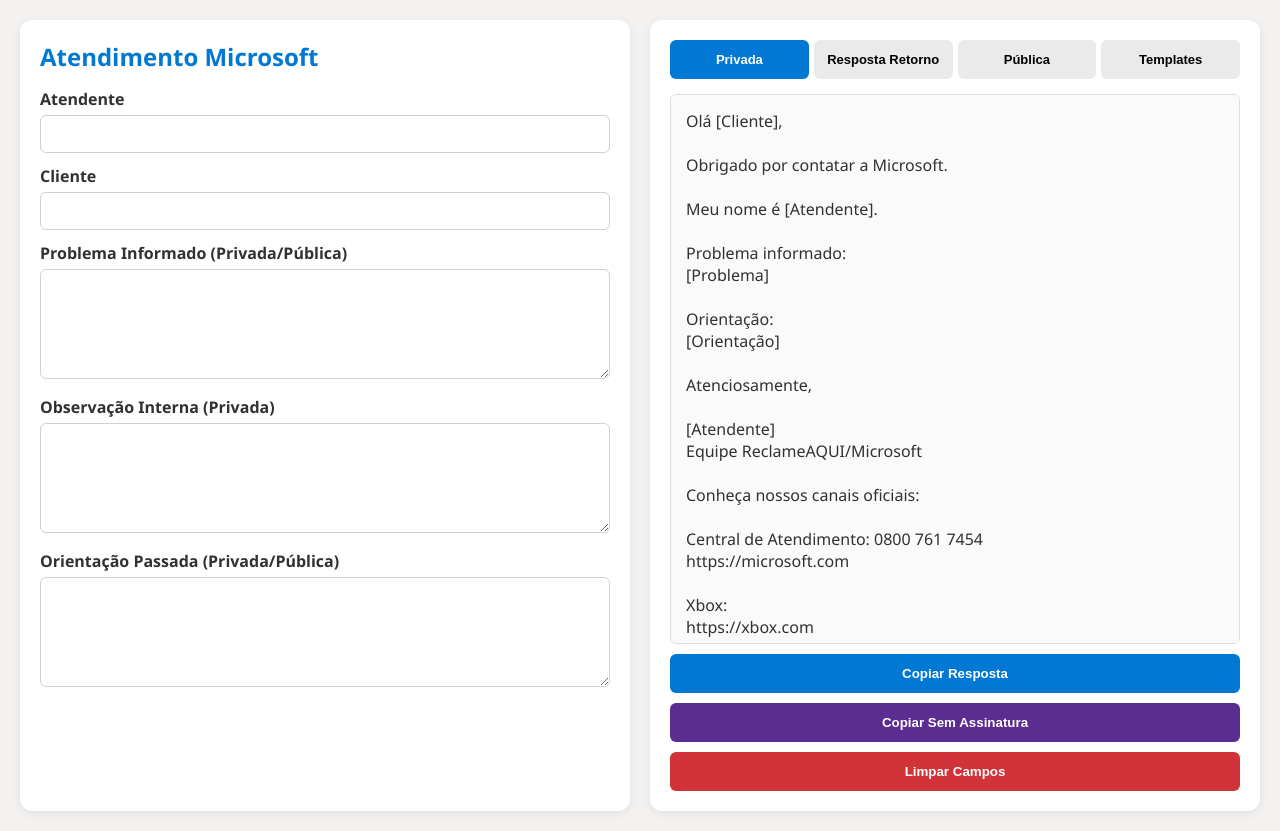
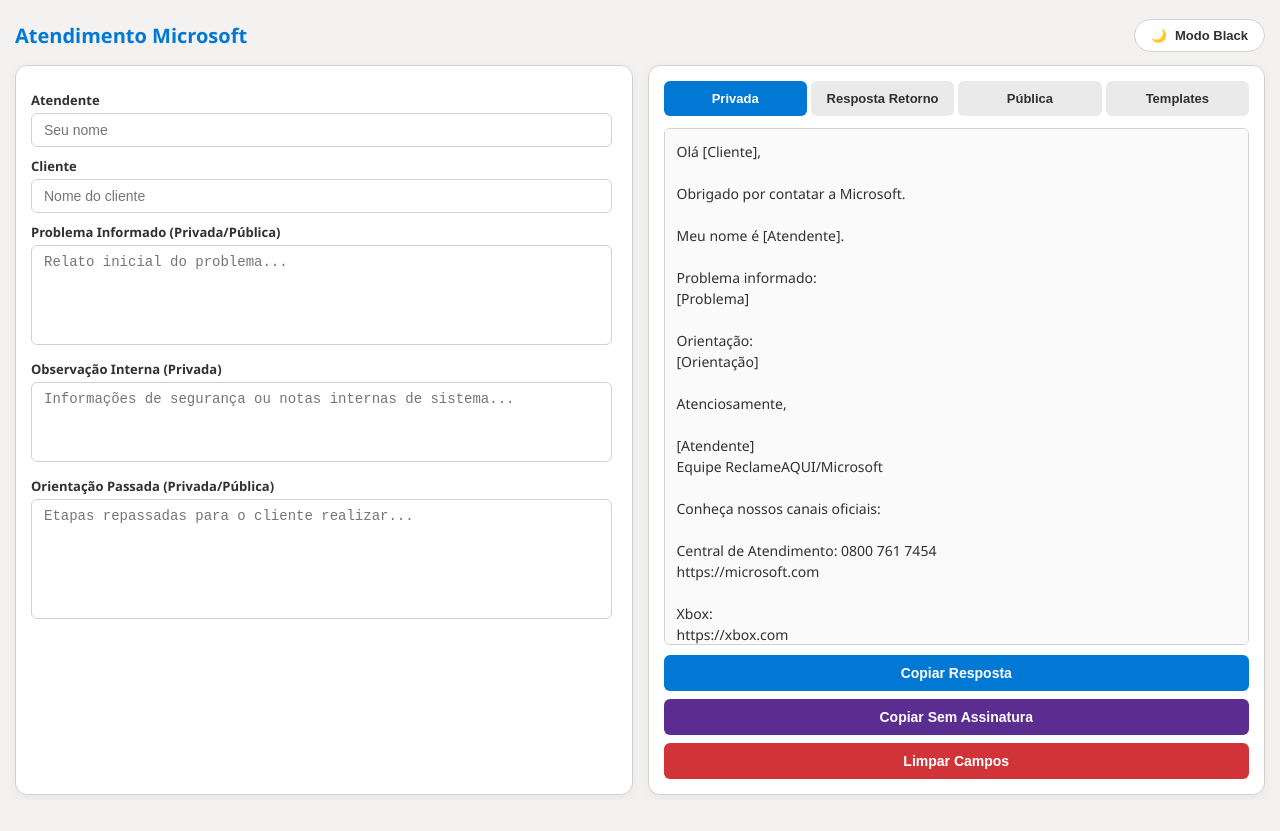
Before and after one commit to feobr/Templetes-, a plain HTML site: page index.html in a window 1280 px wide. After the commit the page ends 800 px from the top, so only its background shows below. Drawn offline with Linux system fonts and the light colour scheme.

Commit message:
Update index.html

```diff
--- a/index.html
+++ b/index.html
@@ -4,202 +4,338 @@
 <meta charset="UTF-8">
 <meta name="viewport" content="width=device-width, initial-scale=1.0">
 <title>Dashboard ReclameAQUI | Microsoft</title>
-
 <style>
-*{
-    margin:0;
-    padding:0;
-    box-sizing:border-box;
+:root {
+    --bg-color: #f3f2f1;
+    --card-bg: #ffffff;
+    --text-color: #323130;
+    --primary-color: #0078d4;
+    --primary-hover: #106ebe;
+    --purple-color: #5c2d91;
+    --purple-hover: #4b2475;
+    --danger-color: #d13438;
+    --danger-hover: #a8282b;
+    --border-color: #d1d1d1;
+    --preview-bg: #fafafa;
+    --tab-bg: #eaeaea;
+    --tab-text: #323130;
+    --retorno-bg: #fffdf4;
+    --retorno-border: #f2c811;
+    --retorno-text: #8a6d00;
+    --badge-geral-bg: #e1f5fe;
+    --badge-geral-text: #0288d1;
+    --badge-retorno-bg: #fff3e0;
+    --badge-retorno-text: #f57c00;
 }
 
-body{
-    font-family:'Segoe UI',sans-serif;
-    background:#f3f2f1;
-    padding:20px;
-    color:#323130;
+[data-theme="dark"] {
+    --bg-color: #111111;
+    --card-bg: #1b1b1b;
+    --text-color: #f5f5f5;
+    --primary-color: #0086f0;
+    --primary-hover: #339af2;
+    --purple-color: #723db5;
+    --purple-hover: #8553ca;
+    --danger-color: #e84144;
+    --danger-hover: #ef6366;
+    --border-color: #444444;
+    --preview-bg: #242424;
+    --tab-bg: #2d2d2d;
+    --tab-text: #cccccc;
+    --retorno-bg: #2d2919;
+    --retorno-border: #bfa00f;
+    --retorno-text: #f7df72;
+    --badge-geral-bg: #0d3c55;
+    --badge-geral-text: #64b5f6;
+    --badge-retorno-bg: #4a2700;
+    --badge-retorno-text: #ffb74d;
 }
 
-.container{
-    display:grid;
-    grid-template-columns:1fr 1fr;
-    gap:20px;
-    max-width:1400px;
-    margin:auto;
+* {
+    margin: 0;
+    padding: 0;
+    box-sizing: border-box;
 }
 
-.card{
-    background:#fff;
-    border-radius:12px;
-    padding:20px;
-    box-shadow:0 2px 10px rgba(0,0,0,.08);
+body {
+    font-family: 'Segoe UI', -apple-system, BlinkMacSystemFont, sans-serif;
+    background: var(--bg-color);
+    color: var(--text-color);
+    height: 100vh;
+    padding: 15px;
+    overflow: hidden;
+    transition: background 0.3s, color 0.3s;
 }
 
-h2{
-    color:#0078d4;
-    margin-bottom:15px;
+.header-bar {
+    display: flex;
+    justify-content: space-between;
+    align-items: center;
+    max-width: 1600px;
+    margin: 0 auto 10px auto;
+    height: 40px;
 }
 
-label{
-    display:block;
-    margin-top:12px;
-    font-weight:600;
+h2 {
+    color: var(--primary-color);
+    font-size: 20px;
 }
 
-input, textarea{
-    width:100%;
-    padding:10px;
-    margin-top:5px;
-    border:1px solid #d1d1d1;
-    border-radius:6px;
-    font-size:14px;
+.theme-toggle-btn {
+    padding: 8px 16px;
+    border: 1px solid var(--border-color);
+    border-radius: 20px;
+    background: var(--card-bg);
+    color: var(--text-color);
+    font-weight: 600;
+    cursor: pointer;
+    font-size: 13px;
+    display: flex;
+    align-items: center;
+    gap: 8px;
+    transition: all 0.2s;
 }
 
-textarea{
-    min-height:110px;
-    resize:vertical;
+.theme-toggle-btn:hover {
+    border-color: var(--primary-color);
 }
 
-/* Campos exclusivos da aba Retorno */
-.retorno-exclusivo-fields {
-    background: #fffdf4;
-    border: 1px dashed #f2c811;
-    padding: 15px;
-    border-radius: 8px;
-    margin-top: 15px;
-}
-.retorno-exclusivo-title {
-    font-size: 13px;
-    text-transform: uppercase;
-    color: #8a6d00;
-    letter-spacing: 0.5px;
-    margin-bottom: 5px;
-    font-weight: bold;
+.container {
+    display: grid;
+    grid-template-columns: 1fr 1fr;
+    gap: 15px;
+    max-width: 1600px;
+    margin: auto;
+    height: calc(100vh - 70px);
 }
 
-.tabs{
-    display:flex;
-    gap:5px;
-    margin-bottom:15px;
+.card {
+    background: var(--card-bg);
+    border-radius: 12px;
+    padding: 15px;
+    box-shadow: 0 4px 12px rgba(0,0,0,.05);
+    display: flex;
+    flex-direction: column;
+    overflow: hidden;
+    border: 1px solid var(--border-color);
+    transition: background 0.3s, border-color 0.3s;
 }
 
-.tab{
-    flex:1;
-    padding:12px 6px;
-    border:none;
-    border-radius:6px;
-    cursor:pointer;
-    background:#eaeaea;
-    font-weight:600;
+.form-scroll-container {
+    flex: 1;
+    overflow-y: auto;
+    padding-right: 5px;
+}
+
+label {
+    display: block;
+    margin-top: 10px;
+    font-weight: 600;
+    font-size: 13px;
+}
+
+input, textarea {
+    width: 100%;
+    padding: 8px 12px;
+    margin-top: 4px;
+    border: 1px solid var(--border-color);
+    border-radius: 6px;
+    font-size: 14px;
+    background: var(--card-bg);
+    color: var(--text-color);
+    transition: all 0.2s;
+}
+
+input:focus, textarea:focus {
+    outline: none;
+    border-color: var(--primary-color);
+}
+
+textarea {
+    min-height: 80px;
+    resize: none;
+}
+
+#problema, #retornoProblema {
+    min-height: 100px;
+}
+#orientacao, #retornoInstrucao {
+    min-height: 120px;
+}
+
+.retorno-exclusivo-fields {
+    background: var(--retorno-bg);
+    border: 1px dashed var(--retorno-border);
+    padding: 12px;
+    border-radius: 8px;
+    margin-top: 12px;
+    transition: background 0.3s, border-color 0.3s;
+}
+
+.retorno-exclusivo-title {
+    font-size: 12px;
+    text-transform: uppercase;
+    color: var(--retorno-text);
+    letter-spacing: 0.5px;
+    font-weight: bold;
+    margin-bottom: 2px;
+}
+
+.tabs {
+    display: flex;
+    gap: 4px;
+    margin-bottom: 12px;
+}
+
+.tab {
+    flex: 1;
+    padding: 10px 4px;
+    border: none;
+    border-radius: 6px;
+    cursor: pointer;
+    background: var(--tab-bg);
+    color: var(--tab-text);
+    font-weight: 600;
     font-size: 13px;
     text-align: center;
+    transition: all 0.2s;
 }
 
-.tab.active{
-    background:#0078d4;
-    color:#fff;
+.tab:hover {
+    opacity: 0.9;
 }
 
-.preview{
-    border:1px solid #ddd;
-    border-radius:6px;
-    background:#fafafa;
-    padding:15px;
-    height:550px;
-    overflow:auto;
-    white-space:pre-wrap;
+.tab.active {
+    background: var(--primary-color);
+    color: #fff;
 }
 
-.btn{
-    width:100%;
-    padding:12px;
-    border:none;
-    border-radius:6px;
-    cursor:pointer;
-    font-weight:600;
-    margin-top:10px;
+.preview {
+    border: 1px solid var(--border-color);
+    border-radius: 6px;
+    background: var(--preview-bg);
+    padding: 12px;
+    flex: 1;
+    overflow-y: auto;
+    white-space: pre-wrap;
+    font-size: 14px;
+    line-height: 1.5;
+    transition: background 0.3s, border-color 0.3s;
 }
 
-.btn-primary{
-    background:#0078d4;
-    color:#fff;
+.btn-group {
+    margin-top: 10px;
+    display: flex;
+    flex-direction: column;
+    gap: 8px;
 }
 
-.btn-purple{
-    background:#5c2d91;
-    color:#fff;
+.btn {
+    width: 100%;
+    padding: 10px;
+    border: none;
+    border-radius: 6px;
+    cursor: pointer;
+    font-weight: 600;
+    font-size: 14px;
+    transition: background 0.2s;
 }
 
-.btn-danger{
-    background:#d13438;
-    color:#fff;
+.btn-primary { background: var(--primary-color); color: #fff; }
+.btn-primary:hover { background: var(--primary-hover); }
+
+.btn-purple { background: var(--purple-color); color: #fff; }
+.btn-purple:hover { background: var(--purple-hover); }
+
+.btn-danger { background: var(--danger-color); color: #fff; }
+.btn-danger:hover { background: var(--danger-hover); }
+
+#templateArea {
+    display: none;
+    flex: 1;
+    overflow-y: auto;
 }
 
-.template-card{
-    border:1px solid #ddd;
-    border-radius:8px;
-    padding:12px;
-    margin-bottom:10px;
-    background:#fff;
+.template-card {
+    border: 1px solid var(--border-color);
+    border-radius: 8px;
+    padding: 12px;
+    margin-bottom: 10px;
+    background: var(--card-bg);
+    transition: all 0.2s;
 }
 
 .badge {
     display: inline-block;
-    padding: 3px 6px;
-    font-size: 11px;
+    padding: 2px 6px;
+    font-size: 10px;
     border-radius: 4px;
     font-weight: bold;
-    margin-bottom: 5px;
+    margin-bottom: 6px;
+    text-transform: uppercase;
 }
-.badge-geral { background: #e1f5fe; color: #0288d1; }
-.badge-retorno { background: #fff3e0; color: #f57c00; }
+.badge-geral { background: var(--badge-geral-bg); color: var(--badge-geral-text); }
+.badge-retorno { background: var(--badge-retorno-bg); color: var(--badge-retorno-text); }
 
-.template-card button{
-    margin-top:8px;
-    padding:8px 14px;
-    border:none;
-    border-radius:4px;
-    background:#0078d4;
-    color:#fff;
-    cursor:pointer;
+.template-card strong {
+    font-size: 14px;
 }
 
-#templateArea{
-    display:none;
-    height:550px;
-    overflow:auto;
+.template-card p {
+    font-size: 12px;
+    opacity: 0.8;
+    margin-top: 2px;
 }
 
+.template-card button {
+    margin-top: 8px;
+    padding: 6px 12px;
+    border: none;
+    border-radius: 4px;
+    background: var(--primary-color);
+    color: #fff;
+    cursor: pointer;
+    font-weight: 600;
+    font-size: 12px;
+}
+.template-card button:hover { background: var(--primary-hover); }
+
 @media(max-width:900px){
-    .container{
-        grid-template-columns:1fr;
-    }
+    body { overflow: auto; height: auto; }
+    .container { grid-template-columns: 1fr; height: auto; }
+    .preview, #templateArea { height: 400px; }
 }
 </style>
 </head>
+<body>
 
-<body>
+<div class="header-bar">
+    <h2>Atendimento Microsoft</h2>
+    <button class="theme-toggle-btn" onclick="toggleTheme()">
+        <span id="theme-icon">🌙</span> <span id="theme-text">Modo Black</span>
+    </button>
+</div>
 
 <div class="container">
 
     <div class="card">
-        <h2>Atendimento Microsoft</h2>
-
+        <div class="form-scroll-container">
             <label>Atendente</label>
-        <input id="atendente" oninput="gerarResposta()">
+            <input id="atendente" oninput="salvarAtendente(); gerarResposta();" placeholder="Seu nome">
 
             <label>Cliente</label>
-        <input id="cliente" oninput="gerarResposta()">
+            <input id="cliente" oninput="gerarResposta()" placeholder="Nome do cliente">
 
             <!-- Campos Padrões para abas Privada/Pública -->
             <div id="camposPadraoSecao">
                 <label>Problema Informado (Privada/Pública)</label>
-            <textarea id="problema" oninput="gerarResposta()"></textarea>
+                <textarea id="problema" oninput="gerarResposta()" placeholder="Relato inicial do problema..."></textarea>
 
                 <label>Observação Interna (Privada)</label>
-            <textarea id="observacao" oninput="gerarResposta()"></textarea>
+                <textarea id="observacao" oninput="gerarResposta()" placeholder="Informações de segurança ou notas internas de sistema..."></textarea>
 
                 <label>Orientação Passada (Privada/Pública)</label>
-            <textarea id="orientacao" oninput="gerarResposta()"></textarea>
+                <textarea id="orientacao" oninput="gerarResposta()" placeholder="Etapas repassadas para o cliente realizar..."></textarea>
             </div>
 
             <!-- Campos Exclusivos para a Aba Resposta Retorno -->
@@ -211,6 +347,7 @@
 
                 <label>Nova Instrução ou Solução direcionada</label>
                 <textarea id="retornoInstrucao" oninput="gerarResposta()" placeholder="Ex: Solicitei a execução em Modo Privado e envio do print completo..."></textarea>
+            </div>
         </div>
     </div>
 
@@ -230,9 +367,11 @@
             <div id="listaTemplates"></div>
         </div>
 
+        <div class="btn-group">
             <button class="btn btn-primary" onclick="copiarResposta()">Copiar Resposta</button>
             <button class="btn btn-purple" onclick="copiarSemAssinatura()">Copiar Sem Assinatura</button>
             <button class="btn btn-danger" onclick="limparCampos()">Limpar Campos</button>
+        </div>
     </div>
 
 </div>
@@ -323,14 +462,12 @@
     const cliente = document.getElementById("cliente").value.trim() || "[Cliente]";
     const atendente = document.getElementById("atendente").value.trim() || "[Atendente]";
 
-    // Valores padrões
     const problema = document.getElementById("problema").value.trim() || "[Problema]";
     const observacao = document.getElementById("observacao").value.trim();
     const orientacao = document.getElementById("orientacao").value.trim() || "[Orientação]";
 
-    // Valores exclusivos de retorno
-    const retornoProblema = document.getElementById("retornoProblema").value.trim() || "[Relato do Cliente no Retorno]";
-    const retornoInstrucao = document.getElementById("retornoInstrucao").value.trim() || "[Nova Instrução Direcionada]";
+    const retornoProblema = document.getElementById("retornoProblema").value.trim() || "[Dificuldade relatada pelo cliente]";
+    const retornoInstrucao = document.getElementById("retornoInstrucao").value.trim() || "[Nova instrução ou próximo passo]";
 
     let texto = "";
 
@@ -351,8 +488,8 @@
 ${orientacao}
 
 ${assinatura()}`;
-
-    } else if (abaAtual === "publica") {
+    }
+    else if (abaAtual === "publica") {
         texto = `Olá ${cliente},
 
 Obrigado pelo contato.
@@ -364,16 +501,16 @@
 ${orientacao}
 
 ${assinatura()}`;
-
-    } else if (abaAtual === "resposta_retorno") {
+    }
+    else if (abaAtual === "resposta_retorno") {
         texto = `Olá ${cliente},
 
 Obrigado pelo retorno.
 
-Analisamos suas novas considerações sobre o caso:
+Entendemos o ocorrido em relação ao seguinte cenário trazido:
 ${retornoProblema}
 
-Para darmos continuidade e resolvermos seu impasse, siga esta nova orientação atualizada:
+Para darmos continuidade e resolvermos isso, por favor siga estas novas orientações:
 ${retornoInstrucao}
 
 Permanecemos à inteira disposição.
@@ -387,14 +524,11 @@
 function mudarAba(aba){
     abaAtual = aba;
 
-    // Remove active de todas as abas
     document.querySelectorAll(".tab").forEach(btn => btn.classList.remove("active"));
-
-    // Esconde visualizadores padrão
     document.getElementById("preview").style.display = "block";
     document.getElementById("templateArea").style.display = "none";
 
-    // Lógica de visibilidade dos inputs (Formulário da Esquerda)
+    // Controle de exibição dos painéis de campos da esquerda
     if (aba === "resposta_retorno") {
         document.getElementById("camposPadraoSecao").style.display = "none";
         document.getElementById("camposRetornoSecao").style.display = "block";
@@ -406,15 +540,10 @@
         document.getElementById("templateArea").style.display = "block";
         carregarTemplates();
     } else {
-        // Privada ou Pública usam os mesmos campos padrões
         document.getElementById("camposPadraoSecao").style.display = "block";
         document.getElementById("camposRetornoSecao").style.display = "none";
-
-        if (aba === "privada") {
-            document.getElementById("tabPrivada").classList.add("active");
-        } else if (aba === "publica") {
-            document.getElementById("tabPublica").classList.add("active");
-        }
+        if (aba === "privada") document.getElementById("tabPrivada").classList.add("active");
+        if (aba === "publica") document.getElementById("tabPublica").classList.add("active");
         gerarResposta();
     }
 }
@@ -424,13 +553,13 @@
     lista.forEach(template => {
         const isRetorno = template.tipo === "retorno";
         const badgeClass = isRetorno ? "badge-retorno" : "badge-geral";
-        const badgeLabel = isRetorno ? "Retorno" : "Geral / Privada";
+        const badgeLabel = isRetorno ? "Retorno" : "Geral";
 
         html += `
         <div class="template-card">
             <span class="badge ${badgeClass}">${badgeLabel}</span><br>
-            <strong>${template.categoria}</strong> - ${template.titulo}<br>
-            <small style="color: #666; display:block; margin-top:4px;">${template.problema}</small>
+            <strong>${template.categoria} - ${template.titulo}</strong>
+            <p>Preenche de forma automática os campos mapeados.</p>
             <button onclick="usarTemplate(${template.id})">Usar Template</button>
         </div>
         `;
@@ -451,6 +580,7 @@
         document.getElementById("orientacao").value = t.orientacao;
         mudarAba("privada");
     }
+    gerarResposta();
 }
 
 function buscarTemplate(valor){
@@ -463,57 +593,80 @@
 }
 
 function copiarResposta(){
-    const texto = document.getElementById("preview").innerText
-        .replace(/\n{3,}/g,"\n\n")
-        .replace(/[ \t]+\n/g,"\n")
-        .trim();
-
-    if(!texto) {
-        alert("Nenhum texto para copiar!");
-        return;
-    }
-
+    const texto = document.getElementById("preview").innerText.trim();
     navigator.clipboard.writeText(texto)
-        .then(() => { alert("Resposta copiada com sucesso!"); })
-        .catch(err => { alert("Erro ao copiar: " + err); });
+        .then(() => alert("Resposta completa copiada com sucesso!"))
+        .catch(err => alert("Erro ao copiar texto: " + err));
 }
 
 function copiarSemAssinatura(){
     let texto = document.getElementById("preview").innerText;
     const assinaturaTexto = assinatura().trim();
 
-    if(texto.includes(assinaturaTexto)){
-        texto = texto.replace(assinaturaTexto,"");
+    if (texto.includes(assinaturaTexto)) {
+        texto = texto.replace(assinaturaTexto, "");
     }
 
-    texto = texto
-        .replace(/\n{3,}/g,"\n\n")
-        .replace(/[ \t]+\n/g,"\n")
-        .trim();
-
+    texto = texto.trim();
     navigator.clipboard.writeText(texto)
-        .then(() => { alert("Resposta copiada sem assinatura!"); })
-        .catch(err => { alert("Erro ao copiar: " + err); });
+        .then(() => alert("Resposta copiada sem assinatura com sucesso!"))
+        .catch(err => alert("Erro ao copiar texto: " + err));
 }
 
 function limparCampos(){
-    document.getElementById("atendente").value = "";
     document.getElementById("cliente").value = "";
     document.getElementById("problema").value = "";
     document.getElementById("observacao").value = "";
     document.getElementById("orientacao").value = "";
     document.getElementById("retornoProblema").value = "";
     document.getElementById("retornoInstrucao").value = "";
-
     gerarResposta();
-    alert("Todos os campos foram limpos!");
 }
 
-// Inicialização inicial segura
-window.onload = function() {
+// Funções de Persistência Local (LocalStorage)
+function salvarAtendente(){
+    const atendente = document.getElementById("atendente").value;
+    localStorage.setItem("ra_atendente", atendente);
+}
+
+function carregarPreferencias(){
+    // Carrega Atendente
+    const salvoAtendente = localStorage.getItem("ra_atendente");
+    if (salvoAtendente) {
+        document.getElementById("atendente").value = salvoAtendente;
+    }
+
+    // Carrega Tema
+    const salvoTema = localStorage.getItem("ra_theme");
+    if (salvoTema === "dark") {
+        document.documentElement.setAttribute("data-theme", "dark");
+        document.getElementById("theme-icon").innerText = "☀️";
+        document.getElementById("theme-text").innerText = "Modo Claro";
+    }
+}
+
+function toggleTheme(){
+    const currentTheme = document.documentElement.getAttribute("data-theme");
+    if (currentTheme === "dark") {
+        document.documentElement.removeAttribute("data-theme");
+        document.getElementById("theme-icon").innerText = "🌙";
+        document.getElementById("theme-text").innerText = "Modo Black";
+        localStorage.setItem("ra_theme", "light");
+    } else {
+        document.documentElement.setAttribute("data-theme", "dark");
+        document.getElementById("theme-icon").innerText = "☀️";
+        document.getElementById("theme-text").innerText = "Modo Claro";
+        localStorage.setItem("ra_theme", "dark");
+    }
+}
+
+// Inicialização segura
+document.addEventListener("DOMContentLoaded", () => {
+    carregarPreferencias();
     gerarResposta();
-};
+});
+carregarPreferencias();
+gerarResposta();
 </script>
-
 </body>
 </html>
```
Lines whose indentation alone changed are shown as unchanged.
